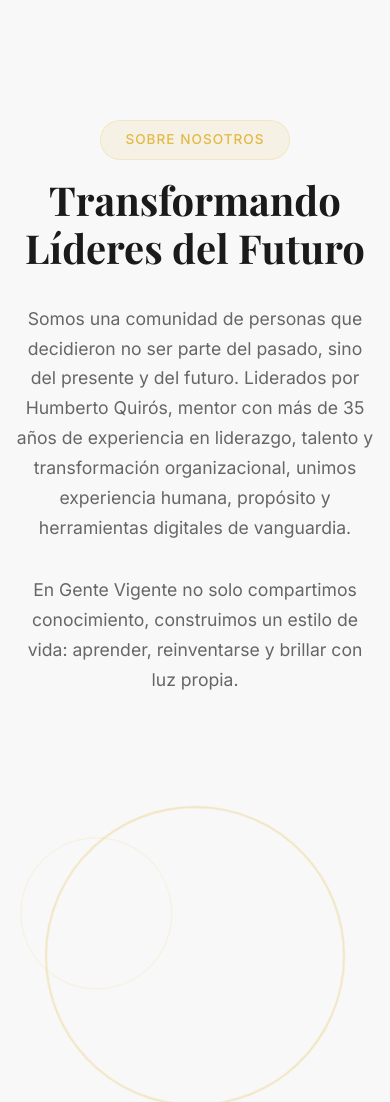
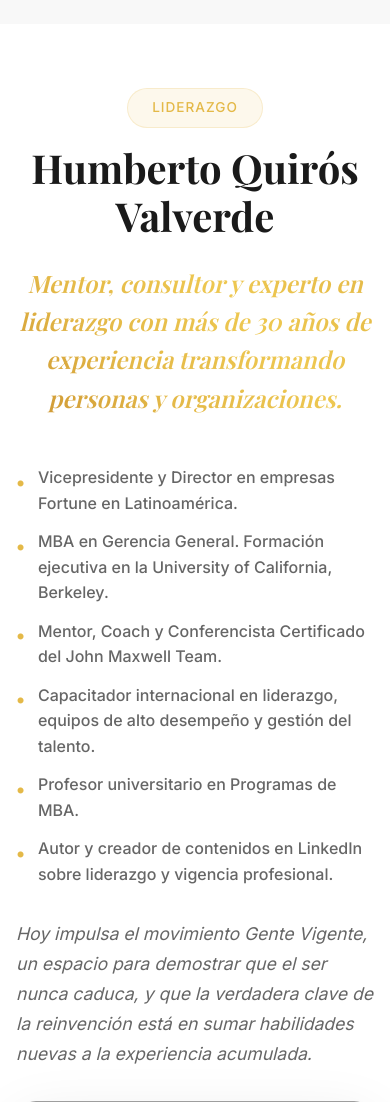
Before and after one commit to aquirosh/GenteVigente, a PHP site: page / in a window 390 px wide. Shown: the part 2142-3244 px from the top of the page. Run offline with PHP 8.4, Linux system fonts and the light colour scheme; a stand-in replaces the project's code that opens the database connection; grey boxes are pictures that could not be loaded.

Commit message:
Version 3.0
Implementacion de otra seccion en el index

```diff
--- a/css/styles.css
+++ b/css/styles.css
@@ -459,94 +459,135 @@ body {
     right: -1rem;
 }
 
-/* Products Section actualizada */
-.products {
+/* HQV Section Styles */
+.hqv {
     background: #ffffff;
 }
 
-.products-grid {
+.hqv-header {
+    text-align: center;
+
+}
+.hqv-content {
     display: grid;
-    grid-template-columns: repeat(auto-fit, minmax(280px, 1fr));
-    gap: 2rem;
+    grid-template-columns: 1fr 1fr;
+    gap: 4rem;
+    align-items: center;
     margin-top: 3rem;
 }
 
-.product-card {
-    background: #fff;
+.hqv-content.image-left {
+    grid-template-columns: 350px 1fr;
+}
+
+.hqv-content.image-right {
+    grid-template-columns: 1fr 350px;
+}
+
+.hqv-image {
+    position: relative;
+}
+
+.hqv-photo {
+    width: 100%;
+    height: 400px;
+    object-fit: cover;
     border-radius: 20px;
-    padding: 2.5rem;
-    transition: all 0.4s ease;
-    border: 1px solid rgba(0, 0, 0, 0.05);
-    position: relative;
-    overflow: hidden;
-    text-align: center;
-}
-
-.product-card::before {
-    content: '';
-    position: absolute;
-    top: 0;
-    left: -100%;
-    width: 100%;
-    height: 100%;
-    background: linear-gradient(90deg, transparent, rgba(228, 185, 72, 0.05), transparent);
-    transition: left 0.5s ease;
-}
-
-.product-card:hover::before {
-    left: 100%;
-}
-
-.product-card:hover {
-    transform: translateY(-10px);
-    box-shadow: 0 25px 50px rgba(0, 0, 0, 0.1);
-    border-color: rgba(228, 185, 72, 0.2);
-}
-
-.product-icon {
-    font-size: 3rem;
-    margin-bottom: 1.5rem;
-    display: block;
+    box-shadow: 0 20px 60px rgba(0, 0, 0, 0.1);
+    transition: all 0.3s ease;
+}
+
+.hqv-photo:hover {
+    transform: translateY(-5px);
+    box-shadow: 0 30px 80px rgba(0, 0, 0, 0.15);
+}
+
+.hqv-text h3 {
+    font-family: 'Playfair Display', serif;
+    font-size: 2.5rem;
+    font-weight: 700;
+    color: var(--secondary-color);
+    margin-bottom: 1rem;
+    line-height: 1.2;
+}
+
+.hqv-subtitle {
+    font-family: 'Playfair Display', serif;
+    font-size: 1.5rem;
+    font-weight: 600;
     background: var(--logo-gradient);
     -webkit-background-clip: text;
     -webkit-text-fill-color: transparent;
     background-clip: text;
-}
-
-.product-title {
-    font-family: 'Playfair Display', serif;
-    font-size: 1.4rem;
-    font-weight: 600;
-    color: var(--secondary-color);
-    margin-bottom: 1rem;
-}
-
-.product-description {
+    margin-bottom: 2rem;
+    font-style: italic;
+
+}
+
+.hqv-description{
+    font-size: 0.8rem;
     color: var(--text-color);
-    font-size: 0.95rem;
+    line-height: 1.7;
+    margin-top: 0.8rem;
+    margin-bottom: 1.5rem;
+    font-weight: 500;
+    text-align: center;
+}
+
+.hqv-text .achievements {
+    list-style: none ;
+    padding: 0;
+
+}
+
+.hqv-text .achievements li {
+    display: flex;
+    align-items: flex-start;
+    margin-bottom: 0.8rem;
+    font-size: 1rem;
+    color: var(--text-color);
     line-height: 1.6;
-    margin-bottom: 1.5rem;
-}
-
-.product-link {
-    background: var(--logo-gradient);
-    -webkit-background-clip: text;
-    -webkit-text-fill-color: transparent;
-    background-clip: text;
-    font-weight: 600;
-    font-size: 0.9rem;
-    text-transform: uppercase;
-    letter-spacing: 1px;
-    cursor: pointer;
-    transition: all 0.3s ease;
-    text-decoration: none;
-}
-
-.product-link:hover {
-    background: var(--logo-gradient-hover);
-    -webkit-background-clip: text;
-    -webkit-text-fill-color: transparent;
-    background-clip: text;
+    font-weight: 500;
+}
+
+.hqv-text .achievements li::before {
+    content: "•";
+    color: var(--primary-color);
+    font-weight: bold;
+    font-size: 1.2rem;
+    margin-right: 0.8rem;
+    margin-top: 0.1rem;
+    flex-shrink: 0;
+}
+
+.hqv-text .closing-text {
+    font-size: 1.1rem;
+    color: var(--text-color);
+    line-height: 1.7;
+    margin-top: 2rem;
+    font-style: italic;
+}
+
+/* Responsive para HQV */
+@media (max-width: 768px) {
+    .hqv-content,
+    .hqv-content.image-left,
+    .hqv-content.image-right {
+        grid-template-columns: 1fr;
+        gap: 2rem;
+    }
+
+    .hqv-photo {
+        height: 300px;
+    }
+
+    .hqv-text h3 {
+        font-size: 2rem;
+    }
+
+    .hqv-text .subtitle {
+        font-size: 1.1rem;
+    }
 }
 
 /* Nosotros Section */
--- a/index.html
+++ b/index.html
@@ -140,6 +140,47 @@
             </div>
         </div>
     </section>
+
+    <!-- HQV Section -->
+<section class="hqv section" id="hqv">
+    <div class="container">
+        <div class="hqv-header fade-up">
+            <span class="section-badge">Liderazgo</span>
+            <h2 class="section-title">Humberto Quirós Valverde</h2>
+            <h3 class="hqv-subtitle">Mentor, consultor y experto en liderazgo con más de 30 años de experiencia transformando personas y organizaciones.</h3>
+        </div>
+
+        <div class="hqv-content image-right fade-up">
+            <div class="hqv-text">
+
+                <ul class="achievements">
+                    <li>Vicepresidente y Director en empresas Fortune en Latinoamérica.</li>
+                    <li>MBA en Gerencia General. Formación ejecutiva en la University of California, Berkeley.</li>
+                    <li>Mentor, Coach y Conferencista Certificado del John Maxwell Team.</li>
+                    <li>Capacitador internacional en liderazgo, equipos de alto desempeño y gestión del talento.</li>
+                    <li>Profesor universitario en Programas de MBA.</li>
+                    <li>Autor y creador de contenidos en LinkedIn sobre liderazgo y vigencia profesional.</li>
+                </ul>
+
+
+
+                <p class="closing-text">
+                    Hoy impulsa el movimiento Gente Vigente, un espacio para demostrar que el ser nunca caduca, y que la verdadera clave de la reinvención está en sumar habilidades nuevas a la experiencia acumulada.
+                </p>
+            </div>
+
+            <div class="hqv-image">
+                <img src="img/HQV.JPG" alt="Humberto Quirós Valverde" class="hqv-photo">
+                <p class="hqv-description">
+                    Es fundador de neRHds para Capital Humano, Cofundador de Prometeo Plataforma
+                    en IA y creador de NEOs-Asistentes inteligentes con IA, iniciativas que reflejan
+                    cómo la experiencia se mantiene vigente cuando se combina con la innovación.
+                </p>
+            </div>
+
+        </div>
+    </div>
+</section>
 
     <!-- nosotros Section -->
     <section id="nosotros" class="nosotros section">
```
Also changed, not shown: 1 other file.
